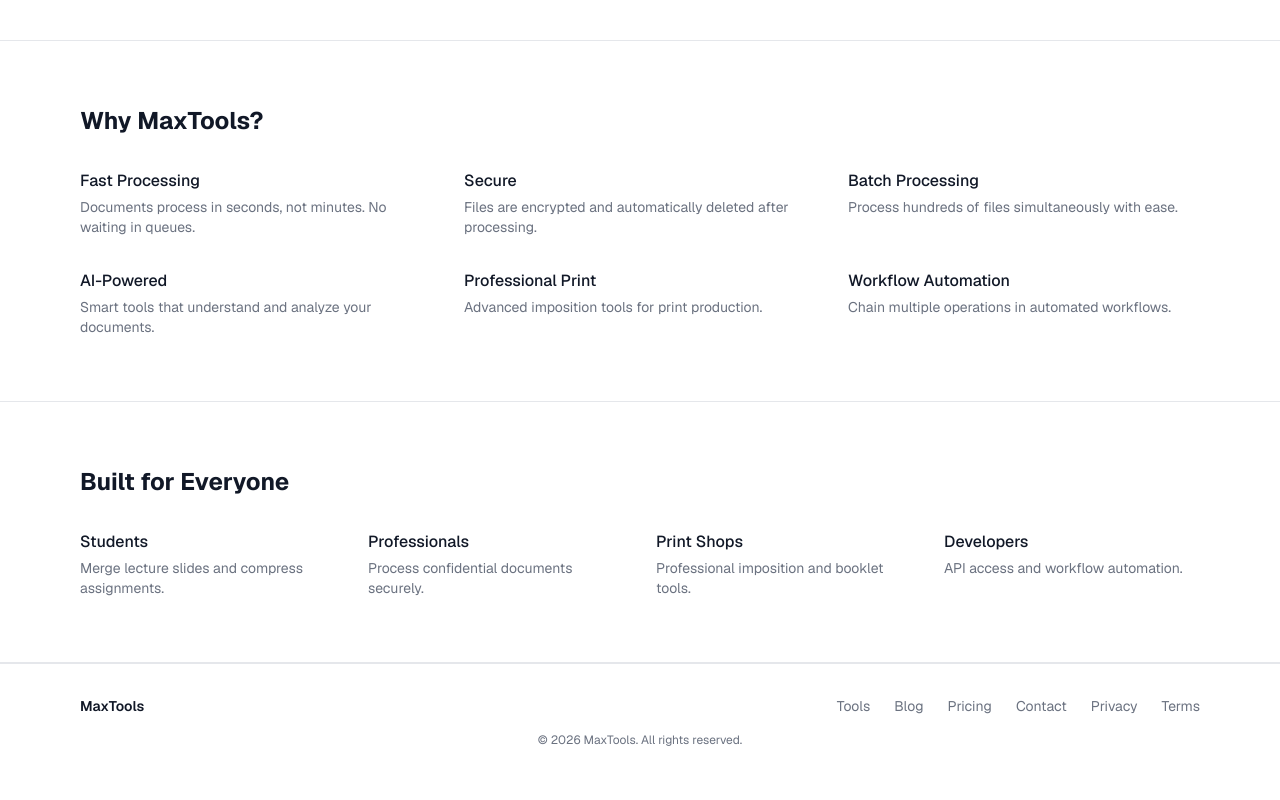
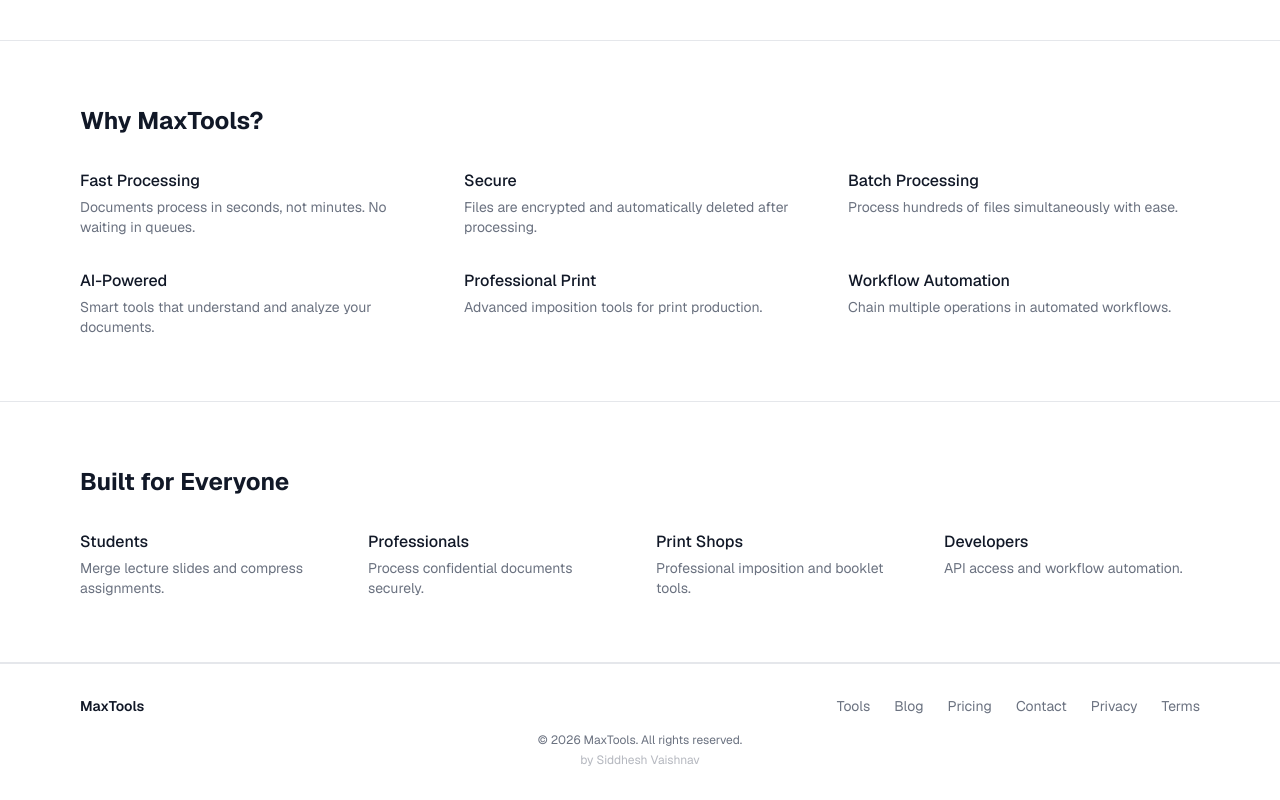
Before and after one commit to siddhesh3940/maxtools, a Next.js app: page / in a window 1280 px wide. Shown: the part 2366-3166 px from the top of the page. Built offline with nearby package versions, Linux system fonts and the light colour scheme; no server answers.

Commit message:
feat: add Siddhesh Vaishnav credit to footer

```diff
--- a/src/components/layout/footer.tsx
+++ b/src/components/layout/footer.tsx
@@ -20,6 +20,9 @@ export function Footer() {
         <div className="mt-4 text-center text-xs text-muted-foreground">
           &copy; {new Date().getFullYear()} MaxTools. All rights reserved.
         </div>
+        <div className="mt-1 text-center text-xs text-muted-foreground/50">
+          by Siddhesh Vaishnav
+        </div>
       </div>
     </footer>
   )
```
